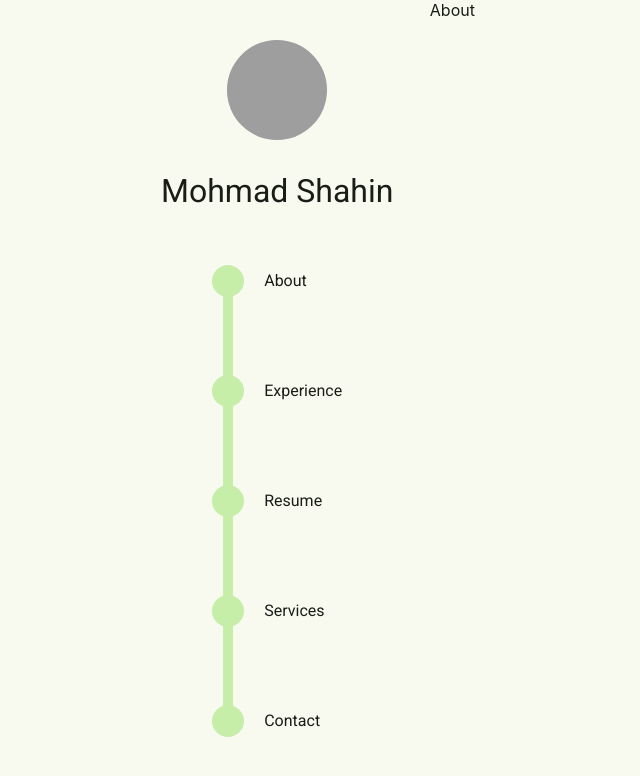
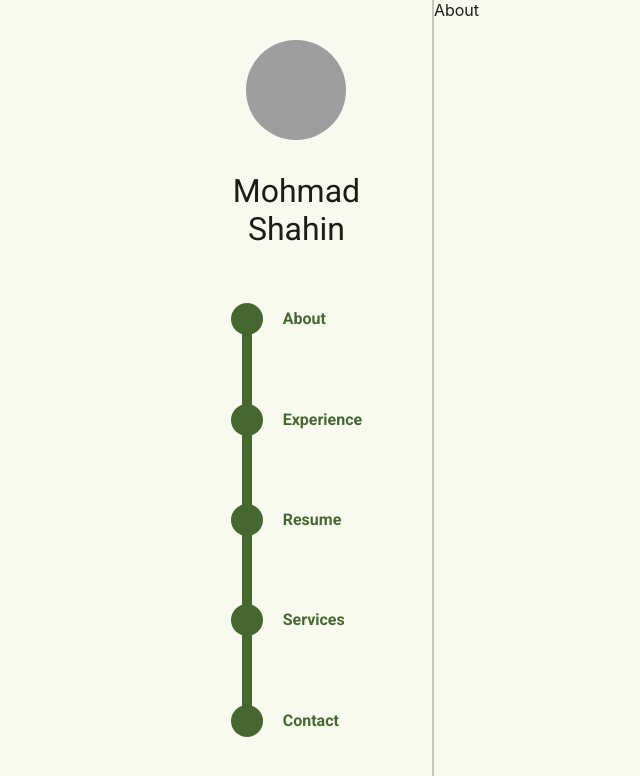
Before and after one commit to mshah21202/shahin-portfolio, a React (Create React App) app: page / in a window 1280 px wide. Shown: the top 776 px of the page, without its empty margins (31-671 px from the left). Built offline with nearby package versions, Linux system fonts and the light colour scheme; grey boxes are pictures that could not be loaded.

Commit message:
Fixed sticky sidebar

```diff
--- a/src/components/Info/Info.module.css
+++ b/src/components/Info/Info.module.css
@@ -1,4 +1,4 @@
 .info {
     width: 70%;
-    height: 200vh;
+    height: auto;
 }
--- a/src/components/Navigation/Navigation.js
+++ b/src/components/Navigation/Navigation.js
@@ -4,15 +4,22 @@ import Column from '../Layout/Column/Column'
 import typography from '../../theme/typography.module.css'
 import Row from '../Layout/Row/Row'
 import { CrossAxisAlignment, MainAxisAlignment } from '../Layout/Layout';
-import { useEffect, useState } from "react";
+import React, { useEffect, useState } from "react";
 
 
 
 const Navigation = ({items}) => {
     const [scrollTop, setScrollTop] = useState(0);
 
+    function goToSection(id) {
+        var section = document.getElementById(id);
+        var sectionY = section.getBoundingClientRect().top + window.scrollY - 150;
+
+        window.scrollTo({top: sectionY, behavior: 'smooth'});
+    }
+
     var itemsInDiv = Array(items)[0].map((value) => {
-        return <div className={`${styles.link} ${typography['title-medium']}`}>{value}</div>
+        return <div className={`${styles.link} ${typography['title-medium']}`} onClick={() => goToSection(value)}>{value}</div>
     });
     var indicators = [];
     itemsInDiv.forEach((value) => {
@@ -72,13 +79,16 @@ const Navigation = ({items}) => {
 
         // Get indicators
         var indicators = document.querySelectorAll(`div.${styles.indicator}`);
+        var itemsInDiv = document.querySelectorAll(`div.${styles.link}`);
 
         // Apply active to indicator if scrolled >= index*(100/(number of indicators))
         indicators.forEach((indicator, index) => {
             if (scrolled >= index*(100/(indicators.length-1))) {
                 indicator.classList.add(`${styles.active}`);
+                itemsInDiv[index].classList.add(`${styles.active}`);
             } else {
                 indicator.classList.remove(`${styles.active}`);
+                itemsInDiv[index].classList.remove(`${styles.active}`);
             }
         });
 
@@ -91,7 +101,7 @@ const Navigation = ({items}) => {
 
         //
         return () => window.removeEventListener("scroll", onScroll);
-    }, []);
+    });
 
 
     return (
--- a/src/components/Navigation/Navigation.module.css
+++ b/src/components/Navigation/Navigation.module.css
@@ -12,16 +12,34 @@
     height: 4vh;
     border-radius: 20px;
     z-index: 1;
-    background-color: var(--on-background);
+    /* background-color: var(--on-background); */
+    background-color: var(--outline-variant);
+
 }
 
 .indicator.active {
-    background-color: var(--primary-container);
+    /* background-color: var(--primary-container); */
+    background-color: var(--primary);
+
 }
 
 .navigation .link {
     height: 4vh;
     line-height: 4vh;
+    width: 100%;
+}
+
+.navigation .link.active {
+    height: 4vh;
+    line-height: 4vh;
+    color: var(--primary);
+    font-weight: bold;
+}
+
+.navigation .link:hover {
+    /* color: var(--primary-container); */
+    font-weight: bold;
+    cursor: pointer;
 }
 
 .progress {
@@ -30,11 +48,13 @@
     width: 10px;
     margin-top: 5%;
     margin-bottom: 5%;
-    background-color: var(--on-background);
+    background-color: var(--outline-variant);
 }
 
 .progress.active {
-    background-color: var(--primary-container);
+    /* background-color: var(--primary-container); */
+    background-color: var(--primary);
+
     width: 10px;
     transform-origin: 0% 0%;
     transition: all 0.3s ease
--- a/src/components/Sidebar/Sidebar.js
+++ b/src/components/Sidebar/Sidebar.js
@@ -6,14 +6,14 @@ import {MainAxisAlignment} from '../Layout/Layout.js'
 
 const Sidebar = () => {
     return (
-        <div className={`${styles['sidebar-wrapper']}`}>
+        // <div className={`${styles['sidebar-wrapper']}`}>
             <div className={`${styles.sidebar}`}>
                 <Column mainAxisAlignment={MainAxisAlignment.center} expanded={true}>
                     <Personal />
                     <Navigation items={["About", "Experience", "Resume", "Services", "Contact"]} />
                 </Column>
             </div>
-        </div>
+        // </div>
     );
 }
 
--- a/src/components/Sidebar/Sidebar.module.css
+++ b/src/components/Sidebar/Sidebar.module.css
@@ -1,13 +1,17 @@
 .sidebar {
-    position: fixed;
+    position: sticky;
     top: 0;
     height: 90vh;
-    margin-top: 5vh;
-    margin-bottom: 5vh;
+    padding-top: 5vh;
+    padding-bottom: 5vh;
+    padding-right: 20px;
+    padding-left: 20px;
+    border-right: 2px solid var(--outline-variant);
 }
 
 .sidebar-wrapper {
     position: relative;
+    top: 0;
     width: 30%;
     height: 100vh;
 }
```
